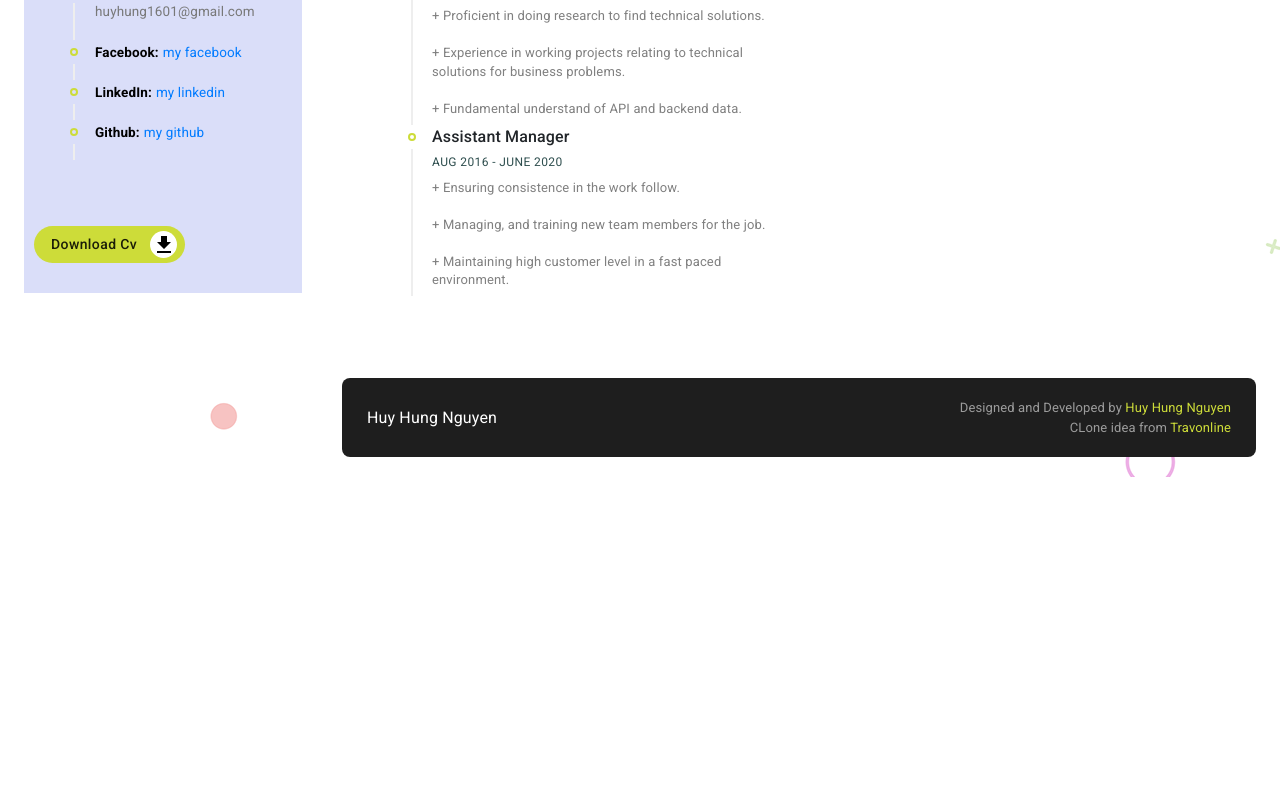
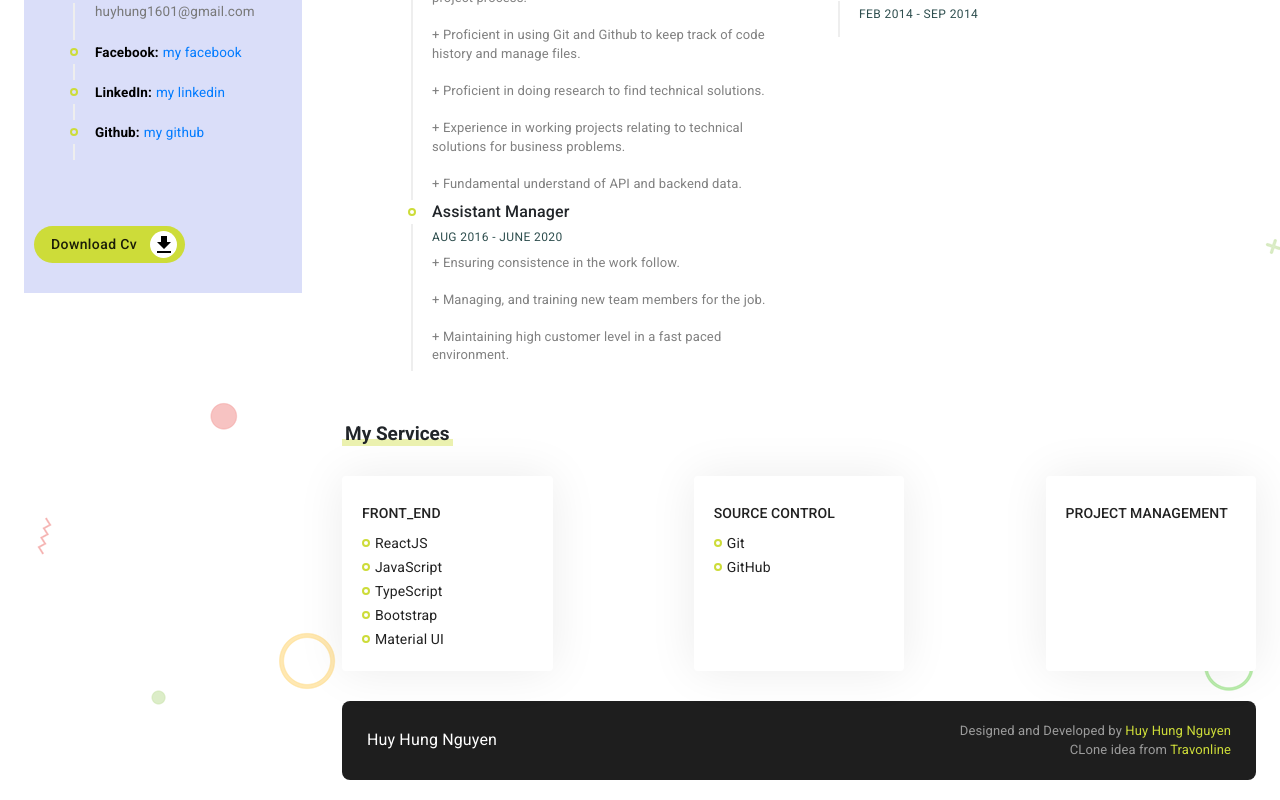
Before and after one commit to huyhung1601/Portfolio_UI, a React (Create React App) app: page / in a window 1280 px wide. Shown: the part 634-1434 px from the top of the page. Before the commit the page ends 1111 px from the top, so only its background shows below. Built offline with nearby package versions, Linux system fonts and the light colour scheme.

Commit message:
skills done

```diff
--- a/src/App.css
+++ b/src/App.css
@@ -10,7 +10,6 @@
     -moz-border-radius: 6px;
     -webkit-border-radius: 6px;
     margin-bottom: 30px;
-    padding: 30px;
 }
 
 /* Margin and Paddings*/
@@ -22,7 +21,11 @@
     margin-bottom: 30px !important;
 }
 .p_30{
-    margin-top: 30px !important;
+    margin: 30px !important;
+}
+
+.pt_45{
+    padding-top: 45px  !important;
 }
 .p_45{
     padding-bottom: 45px  !important;
@@ -50,3 +53,10 @@
     left: 0;
     background-color: var(--main-color);
 }
+.section {
+    padding: 30px
+}
+
+.graybg {
+    background-color: #fafafa;
+}
--- a/src/pages/Resume/Resume.css
+++ b/src/pages/Resume/Resume.css
@@ -19,5 +19,31 @@
     font-size: small;
     margin-top: 6px;
     white-space: pre-line;
+}
+/*Skills*/
 
+.skill{
+    border-radius: 8px;
+    padding: 20px;
+    box-shadow: 0px 0px 48px 0px rgba(4,6,4,0.08) !important;
+    min-height: 186px;
+    height: 100%;
 }
+.skill .skill_title{
+    font-size: 14px !important;
+    font-weight: 500 !important;
+    line-height: 35px !important;
+}
+
+.skill .skill_description{
+    display: flex;
+    align-items: center;
+}
+
+
+.skill .skill_description .timeline_dot{
+    border-color: var(--main-color) !important;
+    padding: 2px !important;
+    margin-right: 5px  !important;
+    padding-right: 5px;
+}
--- a/src/pages/Resume/Resume.js
+++ b/src/pages/Resume/Resume.js
@@ -1,4 +1,4 @@
-import { Grid, Typography, } from '@material-ui/core'
+import { Grid, Typography, Paper} from '@material-ui/core'
 import TimelineContent from '@material-ui/lab/TimelineContent'
 import React from 'react'
 import resumeData from '../../utils/resumeData'
@@ -6,11 +6,12 @@ import CustomTimeline, {CustomTimelineSeparator}from '../../components/Timeline/
 import './Resume.css'
 import { Work } from '@material-ui/icons'
 import TimelineItem from '@material-ui/lab/TimelineItem'
+import TimelineDot from '@material-ui/lab/TimelineDot'
 const Resume = () => {
     return (
     <>
         {/* About me */}
-        <Grid container className='section pb_45'>
+        <Grid container className='section pb_45 pt_45' >
             <Grid item  className='section_title mb_30'>
                 <span></span>
                 <h6 className='section_title_text' >About me</h6>
@@ -19,6 +20,7 @@ const Resume = () => {
                 <Typography variant='body2' className='aboutme_text'>{resumeData.about}</Typography>
             </Grid>
         </Grid>
+
         {/**Education and Experience */}
         <Grid container className='section'>
             <Grid item className='section_title mb_30'>
@@ -72,11 +74,35 @@ const Resume = () => {
         </Grid>
         {/**Services */}
         <Grid container>
+            <Grid item className='section_title mb_30'>
+                <span></span>
+                <h6 className='section_title_text'>My Services</h6>
+            </Grid>
+            <Grid item xs={12} container>
 
+            </Grid>
         </Grid>
         {/**Skills */}
-        <Grid container>
-
+        <Grid container spacing={3} justify='space-between' className graybg pb_45>
+            {/*  <Grid item className='section_title mb_30'>
+                <span></span>
+                <h6 className='section_title_text'>My Services</h6>
+            </Grid>                 */}
+            {resumeData.skills.map((skill)=>(
+                <Grid item xs={12} sm={6} md={3}>
+                    <Paper elevation={0} className='skill'>
+                        <Typography variant='h6' className='skill_title'>
+                            {skill.title}
+                        </Typography>
+                        {skill.description.map(element=> (
+                            <Typography variant='body2' className='skill_description'>
+                                <TimelineDot variant='outlined' className='timeline_dot'/>
+                                {element}
+                            </Typography>
+                        ))}
+                    </Paper>
+                </Grid>
+            ))}
         </Grid>
         {/**Contacts */}
         <Grid container>
--- a/src/utils/resumeData.js
+++ b/src/utils/resumeData.js
@@ -58,6 +58,28 @@ export default {
             date: 'FEB 2014 - SEP 2014',
             description:``
         },
+    ],
+    skills:[
+        {
+            title: 'FRONT_END',
+            description: [
+                'ReactJS',
+                'JavaScript',
+                'TypeScript',
+                'Bootstrap',
+                'Material UI'
+            ]
+        },
+        {
+            title: 'SOURCE CONTROL',
+            description: ['Git', 'GitHub', ]
+        },
+        {
+            title: 'PROJECT MANAGEMENT',
+            description:[
+
+            ]
+        }
     ]
 }
 /** '\n' : new line */
```
